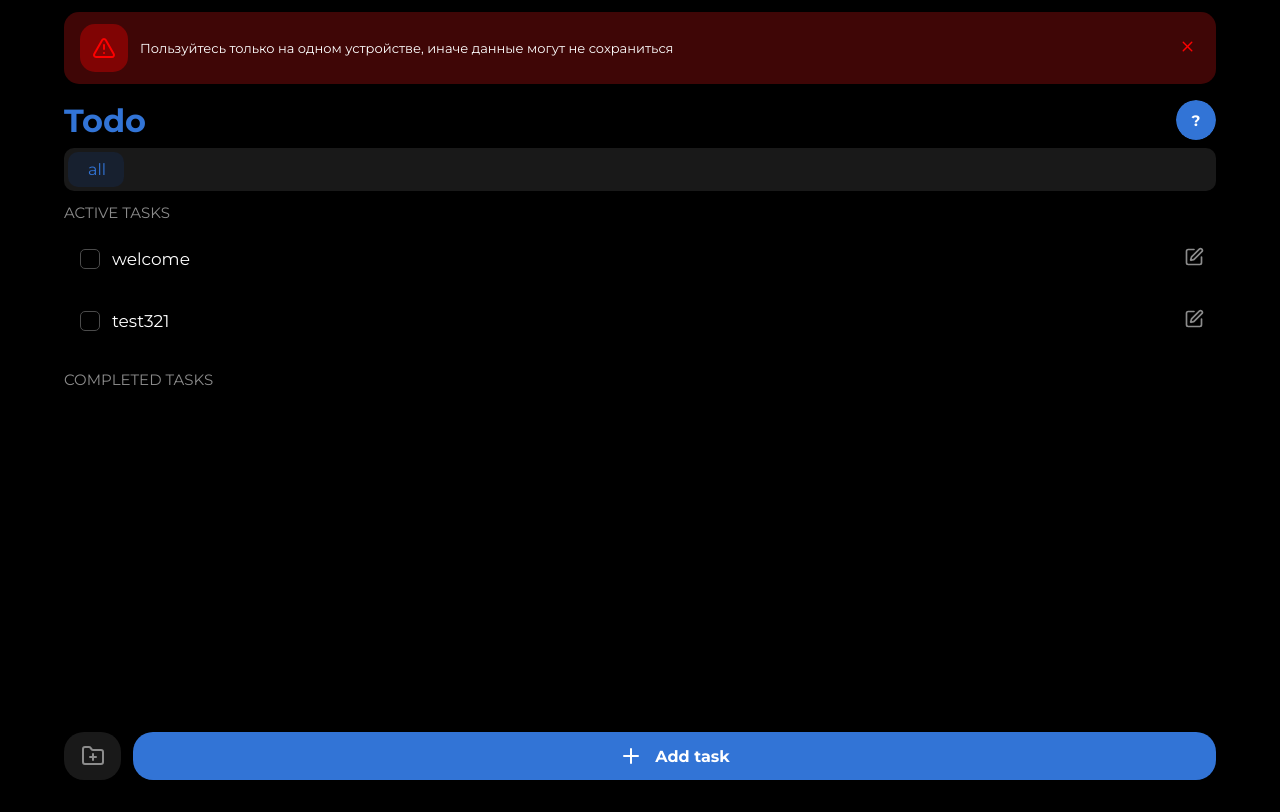
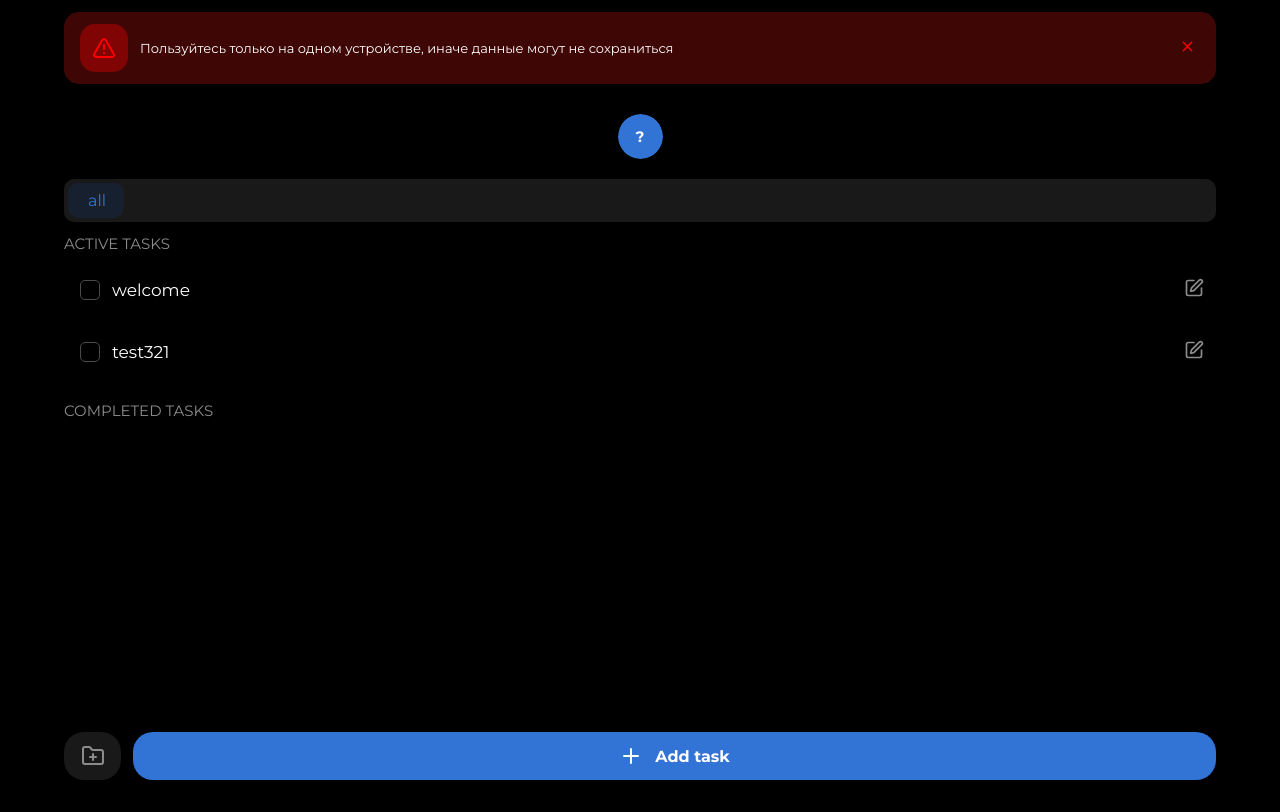
Before and after one commit to rekaup/todo, a React (Vite) app: page / in a window 1280 px wide. Built offline with nearby package versions, Linux system fonts and the light colour scheme.

Commit message:
редизайн

```diff
--- a/src/components/AppHeader.jsx
+++ b/src/components/AppHeader.jsx
@@ -4,7 +4,7 @@ import UserDropMenu from './UserDropMenu'
 export default function Header({ openInfoModal }) {
     return (
         <header className='app-header'>
-            <h1 className='app-header title'>Todo</h1>
+            {/* <h1 className='app-header title'>Todo</h1> */}
             <div className='flex-center info'>
                 <UserDropMenu openInfoModal={openInfoModal}/>
             </div>
--- a/src/styles/components/Header.css
+++ b/src/styles/components/Header.css
@@ -5,9 +5,10 @@
     margin: 0 auto;
     display: flex;
     align-items: center;
-    justify-content: space-between;
-    margin-top: var(--space-lg);
-    margin-bottom: var(--space-sm);
+    justify-content: center;
+    margin-top: 30px;
+    margin-bottom: 20px;
+
 }
 
 button {
@@ -82,8 +83,8 @@ button {
     display: flex;
     align-items: center;
     justify-content: center;
-    width: 40px;
-    height: 40px;
+    width: 45px;
+    height: 45px;
     padding: 0;
     border: none;
     border-radius: 50%;
@@ -91,14 +92,15 @@ button {
     cursor: pointer;
     transition: var(--transition);
     overflow: hidden;
+    outline: none;
 }
 
 .user-menu-items {
     position: absolute;
-    right: 0;
     top: calc(100% + 8px);
-    min-width: fit-content;
+    left: 50%;
     z-index: 2;
+    transform: translateX(-50%);
 }
 
 .user-avatar {
```
